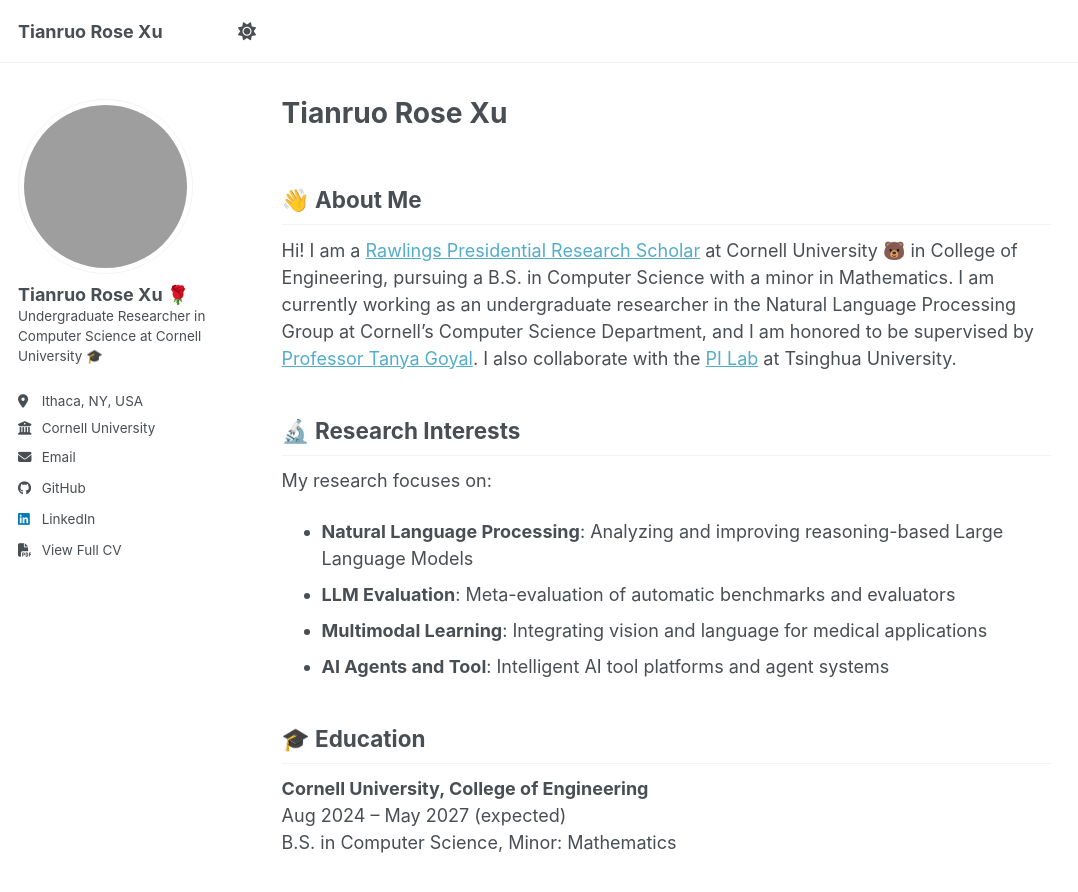
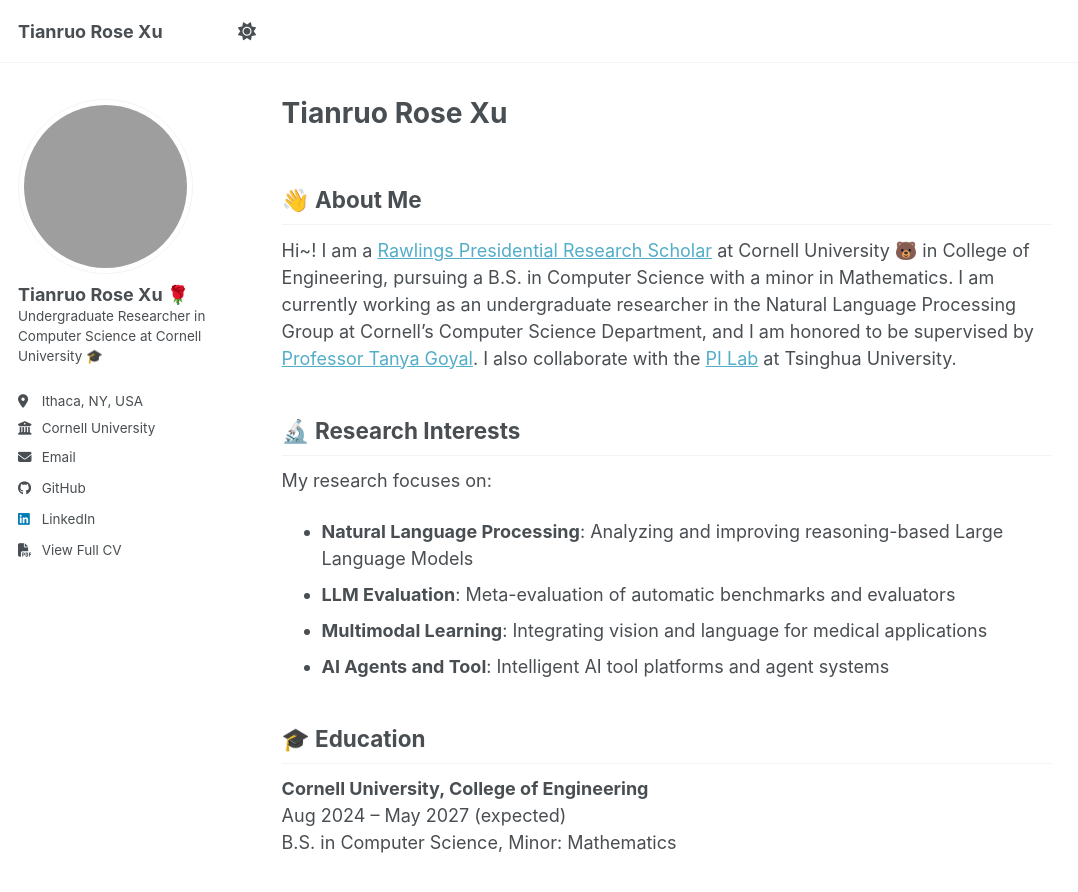
Before and after one commit to XTRose29/xtrose29.github.io, a Jekyll site: the page built from _pages/about.md, in a window 1280 px wide and 900 px high. Shown: the top 892 px of the window, without its empty margins (0-1078 px from the left). Built offline with Jekyll 4.4.1, drawn with Linux system fonts in a browser that asks for light colours; a script bundle is joined from its source files by our own code; library files that are not in the unit come from our copies.

```diff
--- a/_pages/about.md
+++ b/_pages/about.md
@@ -9,7 +9,7 @@ redirect_from:
 
 ## 👋 About Me
 
-Hi! I am a <a href="https://scl.cornell.edu/get-involved/cornell-commitment/rawlings-cornell-presidential-research-scholars" target="_blank" rel="noopener noreferrer">Rawlings Presidential Research Scholar</a> at Cornell University 🐻 in College of Engineering, pursuing a B.S. in Computer Science with a minor in Mathematics. I am currently working as an undergraduate researcher in the Natural Language Processing Group at Cornell's Computer Science Department, and I am honored to be supervised by <a href="https://tagoyal.github.io/" target="_blank" rel="noopener noreferrer">Professor Tanya Goyal</a>. I also collaborate with the <a href="https://pi.cs.tsinghua.edu.cn/" target="_blank" rel="noopener noreferrer">PI Lab</a> at Tsinghua University.
+Hi~! I am a <a href="https://scl.cornell.edu/get-involved/cornell-commitment/rawlings-cornell-presidential-research-scholars" target="_blank" rel="noopener noreferrer">Rawlings Presidential Research Scholar</a> at Cornell University 🐻 in College of Engineering, pursuing a B.S. in Computer Science with a minor in Mathematics. I am currently working as an undergraduate researcher in the Natural Language Processing Group at Cornell's Computer Science Department, and I am honored to be supervised by <a href="https://tagoyal.github.io/" target="_blank" rel="noopener noreferrer">Professor Tanya Goyal</a>. I also collaborate with the <a href="https://pi.cs.tsinghua.edu.cn/" target="_blank" rel="noopener noreferrer">PI Lab</a> at Tsinghua University.
 
 ## 🔬 Research Interests
 
```
